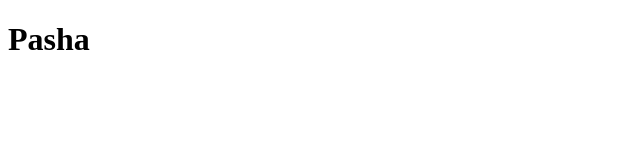
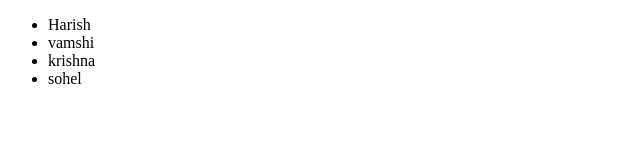
Before and after one commit to Harislh/projectBVC, a plain HTML site: page index.html in a window 1280 px wide. Shown: the whole page, without its empty margins (0-640 px from the left). Drawn offline with Linux system fonts and the light colour scheme.

Commit message:
3rd commit

```diff
--- a/index.html
+++ b/index.html
@@ -6,6 +6,11 @@
     <title>Document</title>
   </head>
   <body>
-    <h1>Pasha</h1>
+    <ul>
+      <li>Harish</li>
+      <li>vamshi</li>
+      <li>krishna</li>
+      <li>sohel</li>
+    </ul>
   </body>
 </html>
```
